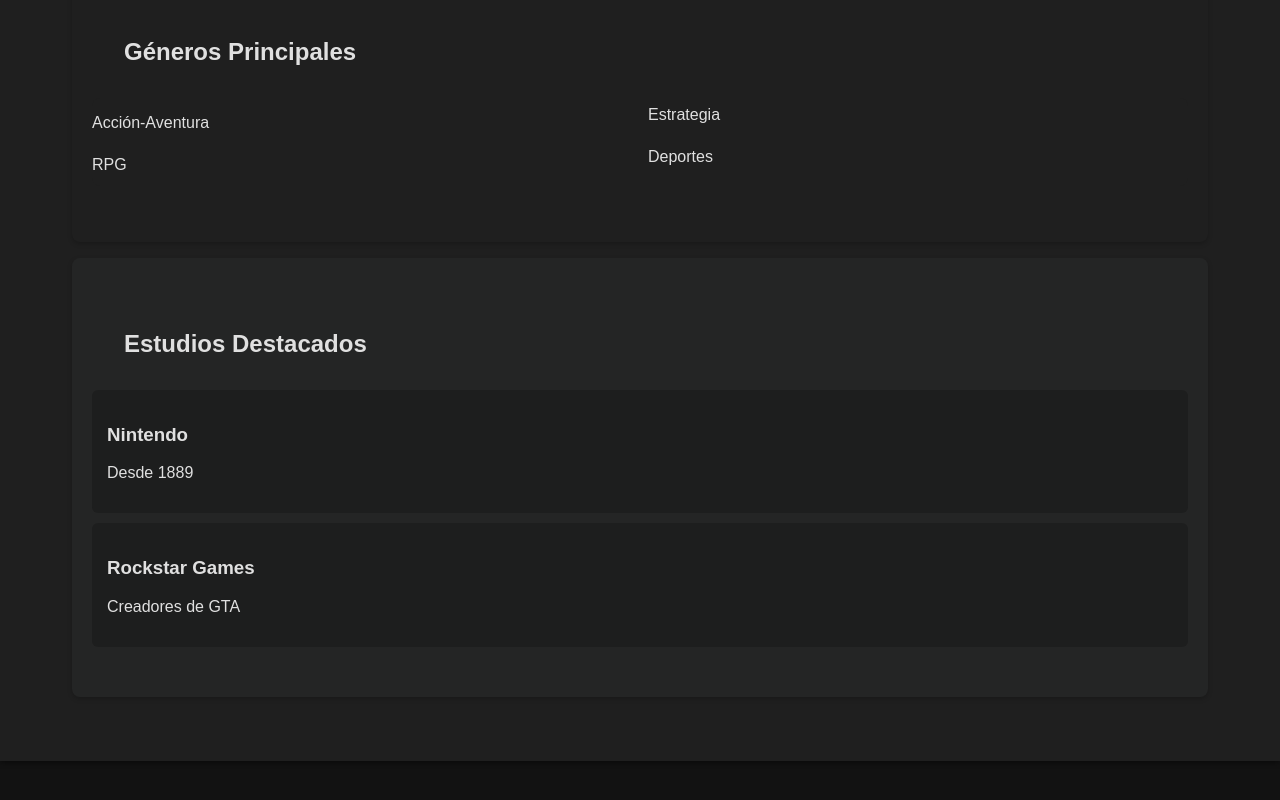
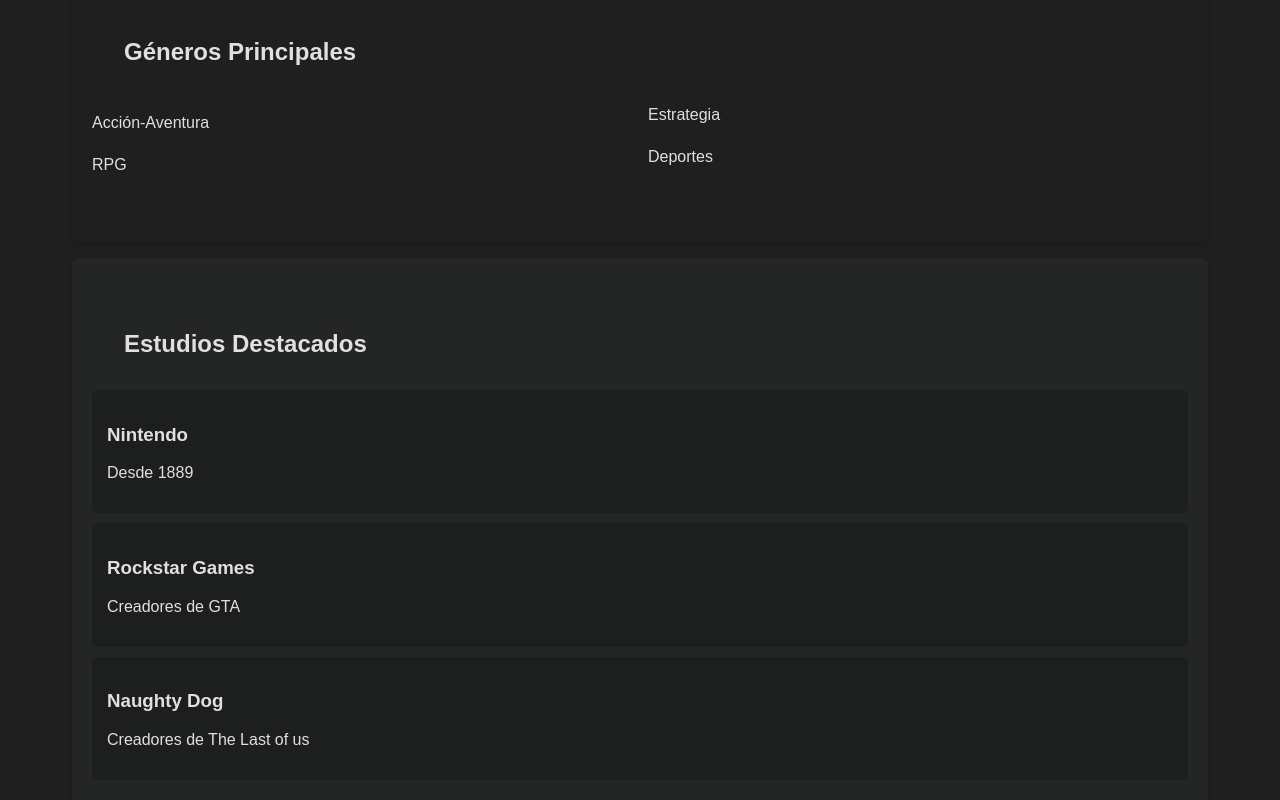
Before and after one commit to RuizThiago/Mundo_de_los_videojuegos, a plain HTML site: page M.V/index.html in a window 1280 px wide. Shown: the part 1519-2319 px from the top of the page. Before the commit the page ends 2280 px from the top, so only its background shows below. Drawn offline with Linux system fonts and the light colour scheme.

Commit message:
second commit

```diff
--- a/M.V/index.html
+++ b/M.V/index.html
@@ -74,6 +74,10 @@
                     <h3>Rockstar Games</h3>
                     <p>Creadores de GTA</p>
                 </div>
+                   <div class="developer-card">
+                    <h3>Naughty Dog</h3>
+                    <p>Creadores de The Last of us</p>
+                </div>
             </section>
         </main>
     </main>
```
